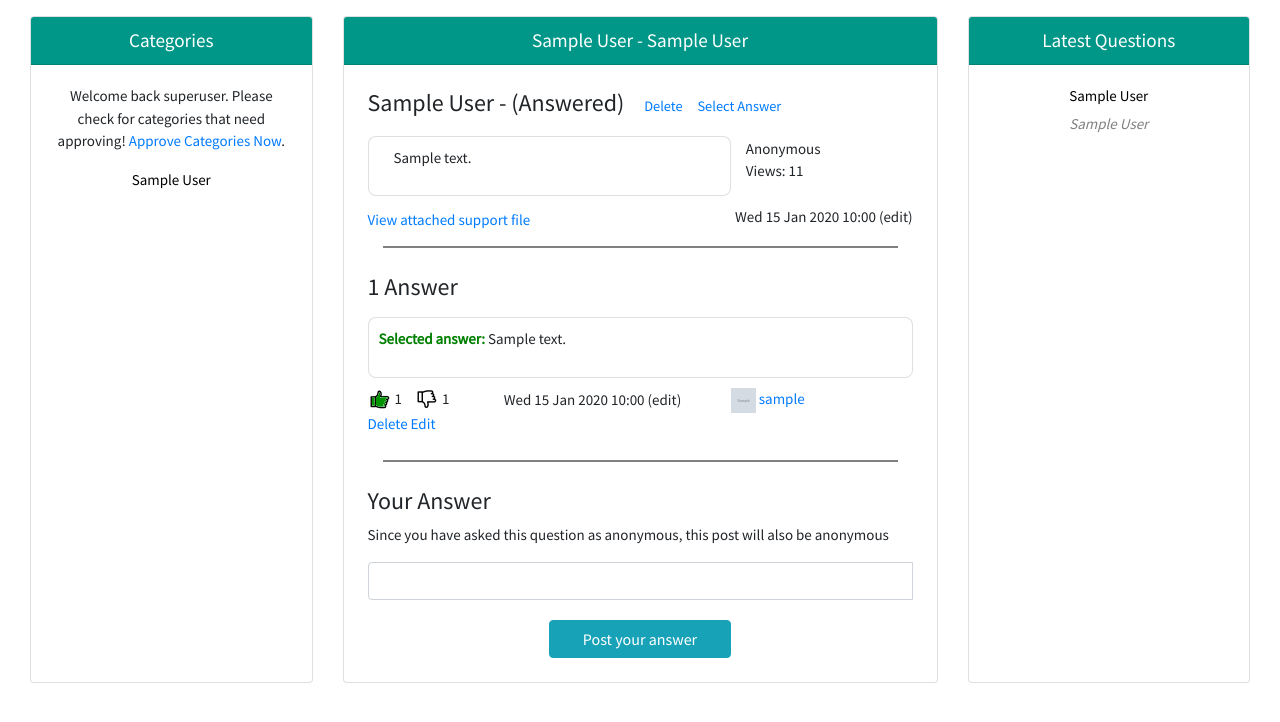
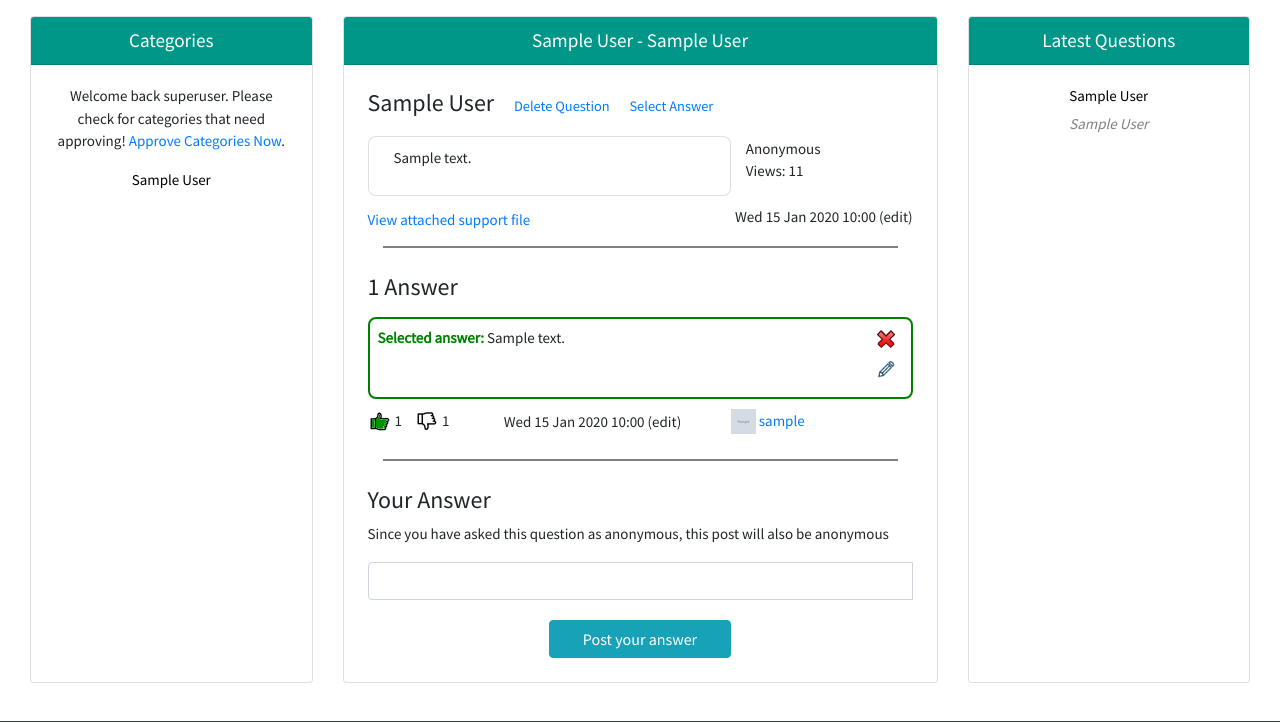
Before and after one commit to 2324127m/ask_students_project, a Django app: a page that uses templates/ask_students/question.html in a window 1280 px wide. Shown: the part 57-779 px from the top of the page. Run offline with Django 3.2, Linux system fonts and the light colour scheme; a user stored in the database is signed in; tables that the repository leaves empty hold one stand-in row (values such as "Sample post"); grey boxes marked "Sample" are stand-in pictures; some libraries are stand-ins or nearby versions.

Commit message:
views, template tags, question.html, answer card, select answer

```diff
--- a/ask_students/templatetags/ask_students_templatetags.py
+++ b/ask_students/templatetags/ask_students_templatetags.py
@@ -32,11 +32,11 @@ def show_full_question(question):
 
 
 @register.inclusion_tag('ask_students/answer_card.html')
-def show_answer(answer, question, liked, disliked):
+def show_answer(answer, question, liked, disliked, user):
     if not isinstance(answer, Answer):
         return None
     else:
-        return {'answer': answer, 'liked': liked, 'disliked': disliked, 'question':question}
+        return {'answer': answer, 'liked': liked, 'disliked': disliked, 'question': question, 'user': user}
 
 
 @register.inclusion_tag('ask_students/form_error_fields.html')
--- a/ask_students/views.py
+++ b/ask_students/views.py
@@ -170,9 +170,9 @@ def show_question(request, category_name_slug, question_id):
             context_dict['disliked'] = None
 
         # Return top answer
-        if question.answered!=None:
+        new_answers_list = []
+        if question.answered is not None:
             selected_answer = Answer.objects.get(pk=question.answered.pk)
-            new_answers_list = []
             new_answers_list.append(selected_answer)
             for item in answers_list:
                 if item != selected_answer:
@@ -185,10 +185,10 @@ def show_question(request, category_name_slug, question_id):
         context_dict['question'] = question
         if context_dict['selected_answer']:
             context_dict['answers_list'] = new_answers_list
+            context_dict['number_of_answers'] = len(new_answers_list)
         else:
             context_dict['answers_list'] = answers_list
-
-        context_dict['number_of_answers'] = len(new_answers_list)
+            context_dict['number_of_answers'] = len(answers_list)
 
         try:
             asker_profile = UserProfile.objects.get(pk=question.user.pk)
--- /dev/null
+++ b/static/css/question-template.css
@@ -0,0 +1,41 @@
+.selected-answer {
+	border-color: green;
+    border-width: 2px;
+}
+
+.answer-text {
+    padding: 8px 50px 0px 8px;
+}
+
+.unanswered-question {
+    display: inline-block;
+    border-radius: 8px;
+    padding: 1px 4px 1px 4px;
+    opacity: 0.6;
+    font-size: 80%;
+    margin-left: 8px;
+}
+
+.delete-question  {
+    font-size: 60%;
+    margin-left: 15px;
+}
+
+.delete-answer {
+    position: relative;
+    float: right;
+    margin-right: -35px;
+}
+
+.edit-answer {
+    position: relative;
+    float: right;
+    margin-right: -37px;
+    margin-top: 30px;
+    bottom: 0;
+}
+
+#select-answer {
+    font-size: 60%;
+    margin-left: 15px;
+}
--- a/static/js/question.js
+++ b/static/js/question.js
@@ -25,13 +25,13 @@ $(document).ready(function () {
 // User must confirm they want to delete question
 $(function() {
     $('.delete-question').click(function() {
-        return window.confirm("Are you sure you want to delete your question?");
+        return window.confirm("Are you 100% sure you want to delete your question? This cannot be undone!");
     });
 });
 
 // User must confirm they want to delete answer
 $(function() {
     $('.delete-answer').click(function() {
-        return window.confirm("Are you sure you want to delete your answer?");
+        return window.confirm("Are you 100% sure you want to delete your answer? This cannot be undone!");
     });
 });
--- a/templates/ask_students/answer_card.html
+++ b/templates/ask_students/answer_card.html
@@ -1,18 +1,25 @@
 {% load static %}
-{% load staticfiles %}
 {% load ask_students_templatetags %}
-<div class="row question-info no-gutters clearfix">
-    <!-- left side, show question text -->
 
 
-    <div class="col-sm-12 card question-card answer-card">
-        {% if question.answered.pk == answer.pk %}
-            <p class="question-text"><strong style="color:green">Selected answer: </strong>{{ answer.text }}</p>
-        {% else %}
-            <p class="question-text">{{ answer.text }}</p>
-        {% endif %}
+<div class="row question-info no-gutters">
+
+    <div class="col-sm-12 card question-card answer-card {% if question.answered.pk == answer.pk %}selected-answer{% endif %}">
+        <p class="answer-text">
+            {% if answer.user.user.username == user.username %}
+                <a class="delete-answer" href="{% url 'delete_answer' question.pk answer.pk %}">
+                    <img width="20px" height="20px" alt="Delete answer" src="{% static 'images/delete.png' %}"/>
+                </a>
+                <a class="edit-answer" href="">
+                    <img width="24px" height="24px" alt="Delete answer" src="{% static 'images/edit.png' %}"/>
+                </a>
+            {% endif %}
+            {% if question.answered.pk == answer.pk %}
+                <strong style="color:green">Selected answer: </strong>
+            {% endif %}
+            {{ answer.text }}
+        </p>
     </div>
-
 
     <div class="col-md-3 col-sm-6">
         <img id="like-btn-{{ answer.pk }}" class="like-img like-btn"
@@ -23,6 +30,7 @@
              src="{% if disliked %}{% static 'images/active-dislike.png' %}{% else %}{% static 'images/dislike.png' %}{% endif %}"/>
         <a id="dislike-{{ answer.pk }}">{{ answer.dislikes }}</a>
     </div>
+
     <div class="col-md-5 col-sm-6">
         {% if answer.edited %}
             {{ answer.edited|date:'D d M Y H:i' }} (edit)
@@ -30,6 +38,7 @@
             {{ answer.posted|date:'D d M Y H:i' }}
         {% endif %}
     </div>
+
     <div class="col-md-4">
         {% if answer.user %}
             <a href="{% url 'profile' answer.user.user.username %}">
--- a/templates/ask_students/question.html
+++ b/templates/ask_students/question.html
@@ -15,18 +15,19 @@
     <script src="http://ajax.aspnetcdn.com/ajax/jquery.validate/1.11.1/jquery.validate.js"></script>
     <script src="http://ajax.microsoft.com/ajax/jquery.validate/1.11.1/additional-methods.js"></script>
     <script src="{% static 'js/question.js' %}"></script>
+    <link rel="stylesheet" href="{% static 'css/question-template.css' %}"/>
 {% endblock %}
 
 {% block body_block %}
 
-    <h4>{{ question.name }} -
+    <h4>{{ question.name }}
         <!-- Functions specific to user who posted question -->
-        {% if question.answered != None %}
-            (Answered)
+        {% if question.answered == None %}
+            <span class="bg-warning unanswered-question">Unanswered</span>
         {% endif %}
         {% if question.user.user == user %}
-            <a style="font-size: 60%; margin-left: 15px;" class="delete-question" href="{% url 'delete_question' question.pk %}">Delete</a>
-            <a style="font-size: 60%; margin-left: 10px;" id="select-answer" href="{% url 'select_answer' question.pk %}">Select Answer</a>
+            <a class="delete-question" href="{% url 'delete_question' question.pk %}">Delete Question</a>
+            <a id="select-answer" href="{% url 'select_answer' question.pk %}">Select Answer</a>
         {% endif %}
     </h4>
 
@@ -78,21 +79,20 @@
 
     <h4>{{ number_of_answers }} Answer{{ number_of_answers|pluralize }}</h4>
 
+    {% if number_of_answers == 0 %}
+        <div class="page-break"></div>
+    {% endif %}
 
     {% for answer in answers_list %}
         <div class="answer-number-{{ forloop.counter }}">
             {% if answer != selected_answer %}
                 {% if answer.pk in liked %}
-                    {% show_answer answer question True False %}
+                    {% show_answer answer question True False user %}
                 {% elif answer.pk in disliked %}
-                    {% show_answer answer question False True %}
+                    {% show_answer answer question False True user %}
                 {% else %}
-                    {% show_answer answer question False False %}
+                    {% show_answer answer question False False user %}
                 {% endif %}
-            {% if answer.user.user == user %}
-                <a class="delete-answer" href="{% url 'delete_answer' question.pk answer.pk %}">Delete</a>
-                <a onclick="myFunction()" href="" class="">Edit</a>
-            {% endif %}
             <div class="page-break"></div>
         {% endif %}
         </div>
```
Also changed, not shown: templates/ask_students/select_answer.html (+15 -12 lines), static/images/delete.png (added), static/images/edit.png (added).
